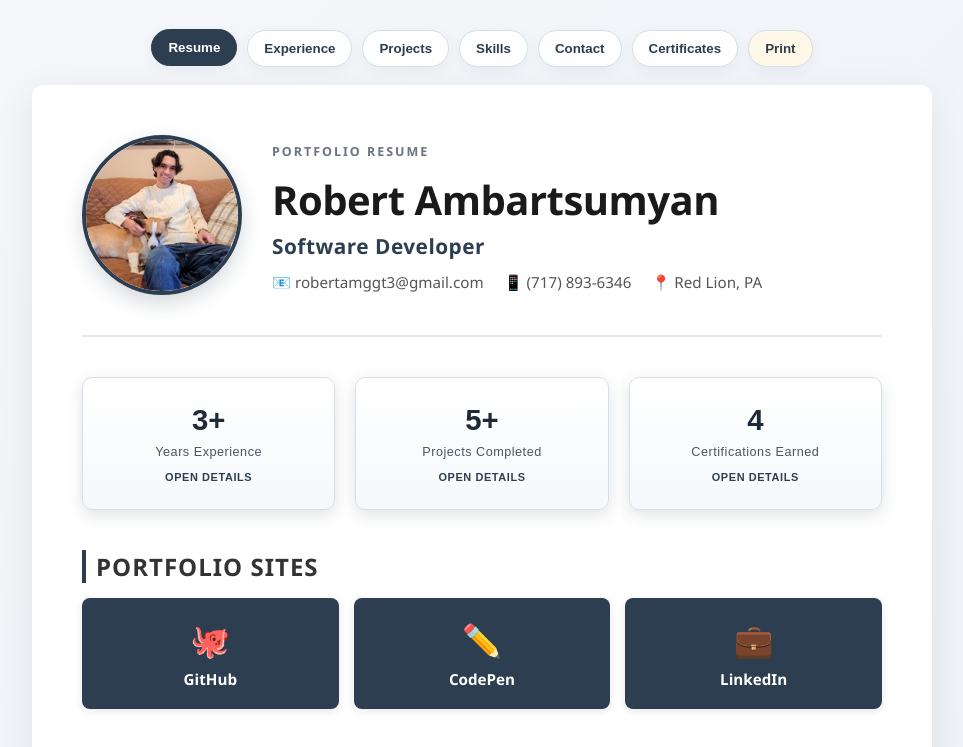
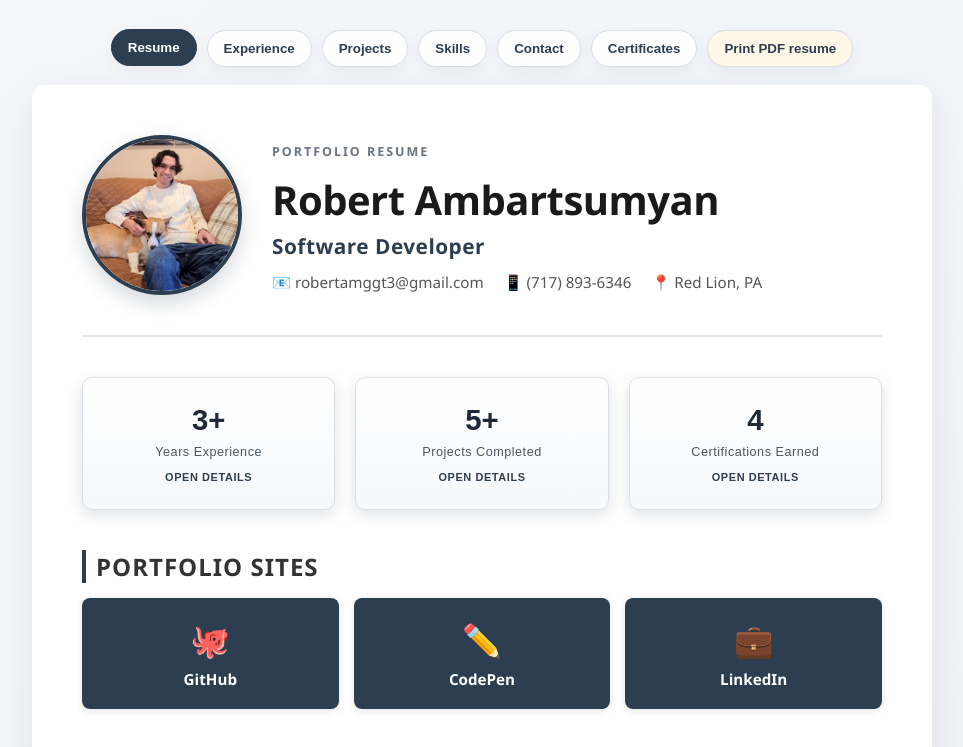
Before and after one commit to RobertFilms/Resume, a React (Vite) app: page / in a window 1280 px wide. Shown: the top 747 px of the page, without its empty margins (158-1121 px from the left). Built offline with nearby package versions, Linux system fonts and the light colour scheme.

Commit message:
added more projects

```diff
--- a/src/App.jsx
+++ b/src/App.jsx
@@ -68,6 +68,24 @@ const resumeData = {
             technologies: ['JavaScript', 'HTML', 'CSS', 'Responsive Design'],
             description: 'A web application that helps businesses and individuals schedule, manage, and organize meetings and appointments through an easy-to-use online platform accessible from desktop and mobile devices.',
             link: 'https://github.com/csmith1188/worksforme'
+        },
+        {
+            name: 'Run-n-Jump',
+            technologies: ['JavaScript', 'HTML', 'CSS', 'Canvas'],
+            description: 'A simple web-based game where players control a dinosaur to run and jump over obstacles. This game was used as a introduction into HTML Canvas and reactive development.',
+            link: 'https://github.com/RobertFilms/Run-n-Jump'
+        },
+        {
+            name: 'zombie-shooter',
+            technologies: ['JavaScript', 'HTML', 'CSS', 'Canvas', 'Socket.io'],
+            description: 'A simple web-based game where players control a character to shoot zombies. This game was used to practice real-time communication and multiplayer functionality with Socket.io.',
+            link: 'https://github.com/RobertFilms/zombie-shooter'
+        },
+        {
+            name: 'ForumBoard',
+            technologies: ['JavaScript', 'HTML', 'CSS', 'Node.js', 'Express'],
+            description: 'A simple web-based forum application where users can create posts, reply to threads, and interact with other members in real time.',
+            link: 'https://github.com/RobertFilms/ForumBoard/tree/main'
         }
     ],
     certificates: [
@@ -583,8 +601,14 @@ function App() {
                 <button type="button" className={activePage === 'certificates' ? 'nav-item active' : 'nav-item'} onClick={() => setActivePage('certificates')}>
                     Certificates
                 </button>
-                <button type="button" className="nav-item print-nav" onClick={() => window.print()}>
-                    Print
+                <button
+                    type="button"
+                    className="nav-item print-nav"
+                    onClick={() => {
+                        window.open('/resume.pdf', '_blank')
+                    }}
+                >
+                    Print PDF resume
                 </button>
             </nav>
 
```
Also changed, not shown: 1 other file (tests, documents, lock files or other folders). Lines whose indentation alone changed are shown as unchanged.
